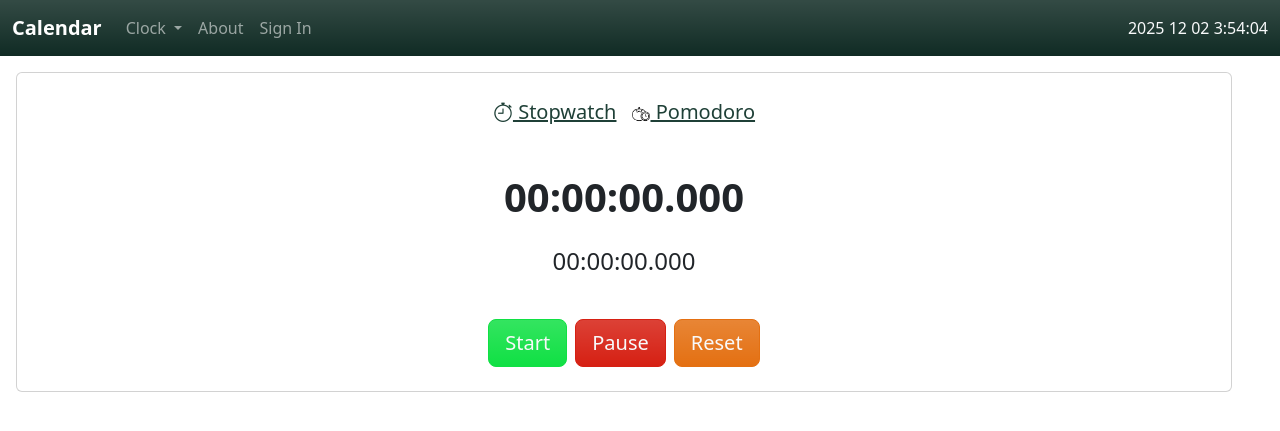
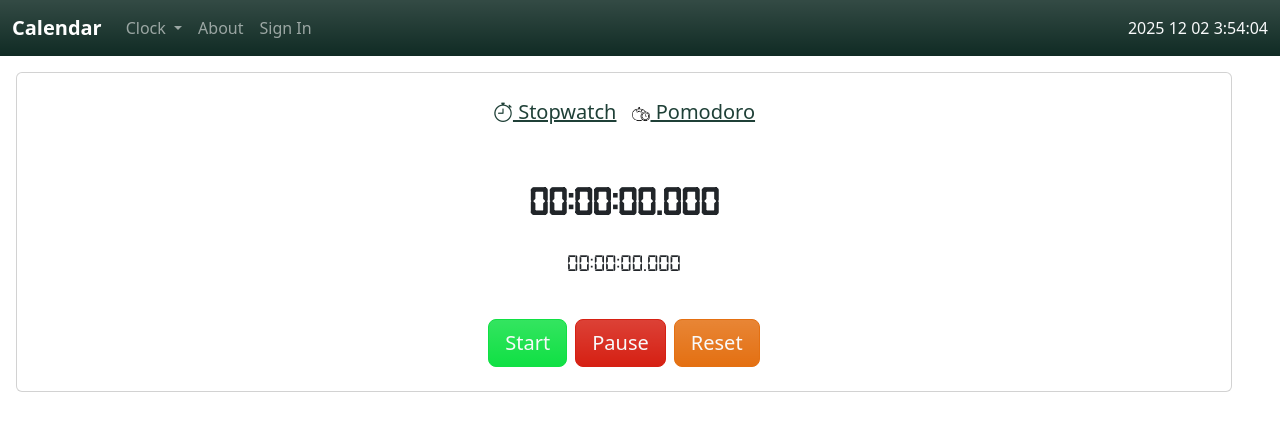
Before and after one commit to Anonymoususer5761/Calendar, a Flask app: page /clock in a window 1280 px wide. Shown: the top 431 px of the page. Run offline with Flask 3, Linux system fonts and the light colour scheme; data that the repository does not hold is empty; parts of the project's set-up code (start-up, migrations or seed data) failed here and were passed over; some libraries are stand-ins or nearby versions.

Commit message:
Added digital-7 fonts.

```diff
--- a/app/__init__.py
+++ b/app/__init__.py
@@ -3,7 +3,7 @@ from flask_login import LoginManager
 
 from config import Config
 
-app = Flask(__name__)
+app = Flask(__name__, static_folder='static')
 
 login_manager = LoginManager(app)
 login_manager.login_view = "login"
--- a/app/static/clock.css
+++ b/app/static/clock.css
@@ -1,5 +1,10 @@
+@font-face {
+    font-family: "digital-7";
+    src: url('/static/assets/digital-7/digital-7.ttf') format('truetype');
+}
+
 :root {
-    --clock-font: monospace;
+    --clock-font: 'digital-7', monospace;
     --page-font: clamp(0.5rem, 2.5vh, 6rem);
 }
 
--- a/app/static/pomodoro.css
+++ b/app/static/pomodoro.css
@@ -1,3 +1,4 @@
 #pomodoro-timer {
+    font-family: var(--clock-font);
     font-size: clamp(0.75rem, 5vh, 5rem);
 }
--- a/app/static/stopwatch.css
+++ b/app/static/stopwatch.css
@@ -17,12 +17,18 @@ tr {
 }
 
 table, th, td {
-  text-align: center;
+    text-align: center;
+}
+
+td {
+    font-family: var(--clock-font);
 }
 
 #main-timer {
+    font-family: var(--clock-font);
     font-size: clamp(0.75rem, 5vh, 5rem);
 }
 #split-timer {
+    font-family: var(--clock-font);
     font-size: clamp(0.5rem, 3vh, 3rem);
 }
```
Also changed, not shown: app/static/assets/digital-7/digital-7 (italic).ttf (added), app/static/assets/digital-7/digital-7 (mono italic).ttf (added), app/static/assets/digital-7/digital-7 (mono).ttf (added), app/static/assets/digital-7/digital-7.ttf (added), app/static/assets/digital-7/readme.txt (added).
